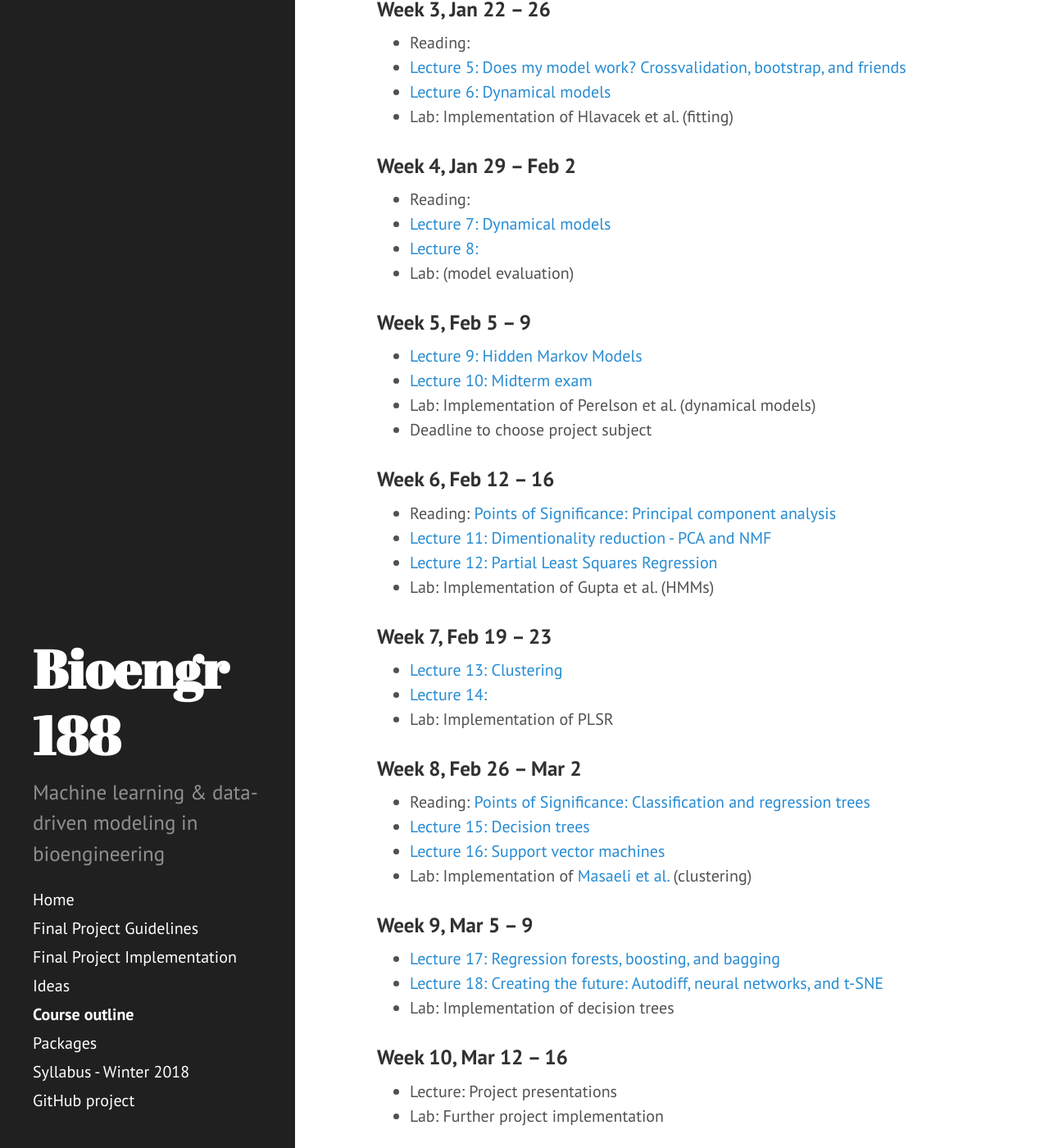
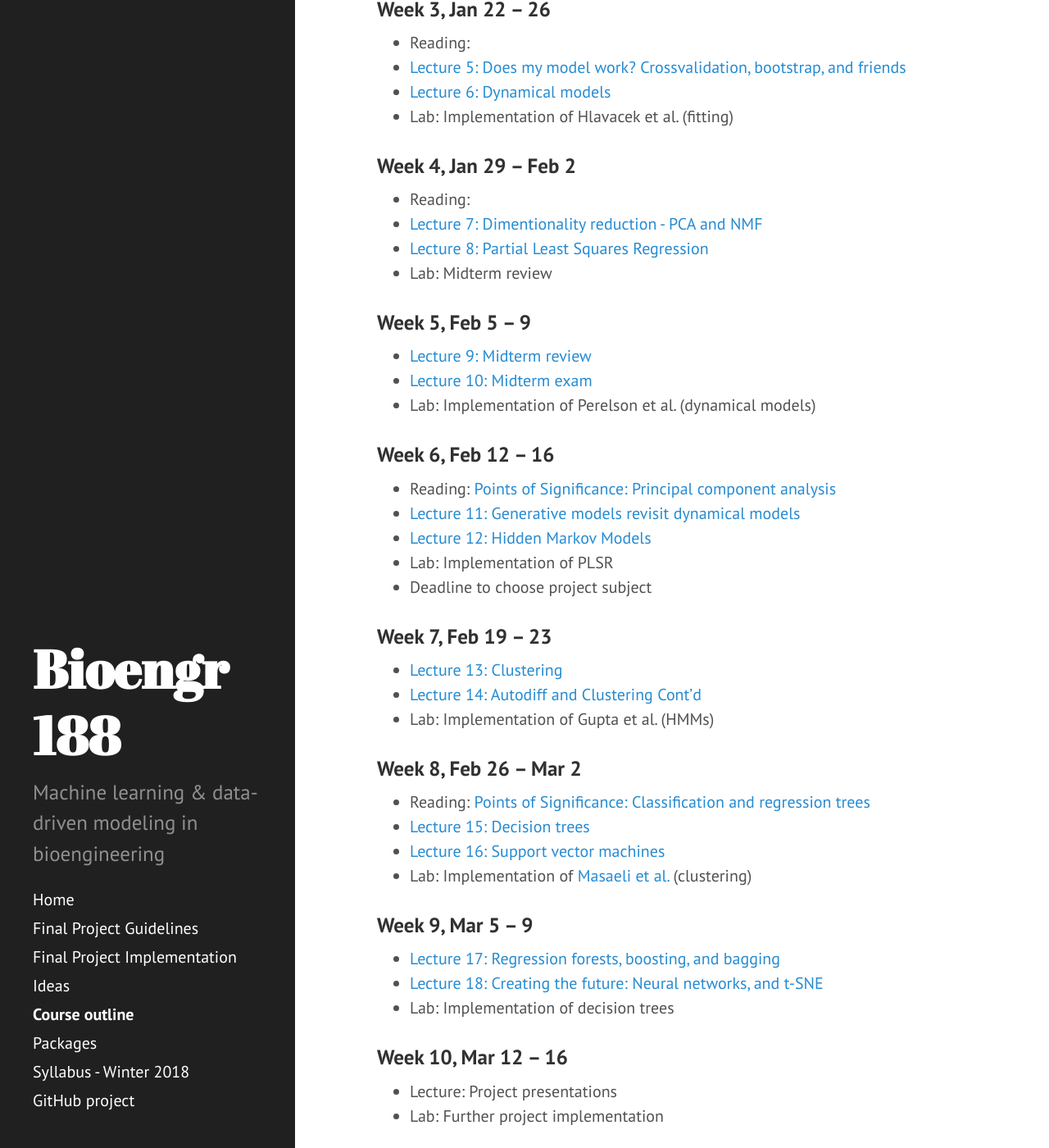
Before and after one commit to adprl14/bioe-ml-winter2018, a Jekyll site: the page built from outline.md, in a window 1280 px wide and 1400 px high, scrolled down 577 px. Shown: the whole window at 82% size. Built offline with Jekyll 4.4.1, drawn with Linux system fonts in a browser that asks for light colours.

Commit message:
Update outline.md

```diff
--- a/outline.md
+++ b/outline.md
@@ -31,29 +31,29 @@ layout: page
 ### Week 4, Jan 29 – Feb 2
 
 - Reading:
-- [Lecture 7: Dynamical models](https://bioe-ml-w18.github.io/prog-class/Wk4-Lecture7.pdf)
-- [Lecture 8: ](https://bioe-ml-w18.github.io/prog-class/Wk4-Lecture8.pdf)
-- Lab: (model evaluation)
+- [Lecture 7: Dimentionality reduction - PCA and NMF](https://bioe-ml-w18.github.io/prog-class/Wk4-Lecture7.pdf)
+- [Lecture 8: Partial Least Squares Regression](https://bioe-ml-w18.github.io/prog-class/Wk4-Lecture8.pdf)
+- Lab: Midterm review
 
 ### Week 5, Feb 5 – 9
 
-- [Lecture 9: Hidden Markov Models](https://bioe-ml-w18.github.io/prog-class/Wk5-Lecture09.pdf)
+- [Lecture 9: Midterm review](https://bioe-ml-w18.github.io/prog-class/Wk5-Lecture09.pdf)
 - [Lecture 10: Midterm exam](https://bioe-ml-w18.github.io/prog-class/Wk5-Lecture10.pdf)
 - Lab: Implementation of Perelson et al. (dynamical models)
-- Deadline to choose project subject
 
 ### Week 6, Feb 12 – 16
 
 - Reading: [Points of Significance: Principal component analysis](https://www.nature.com/nmeth/journal/v14/n7/full/nmeth.4346.html)
-- [Lecture 11: Dimentionality reduction - PCA and NMF](https://bioe-ml-w18.github.io/prog-class/Wk6-Lecture11.pdf)
-- [Lecture 12: Partial Least Squares Regression](https://bioe-ml-w18.github.io/prog-class/Wk6-Lecture12.pdf)
-- Lab: Implementation of Gupta et al. (HMMs)
+- [Lecture 11: Generative models revisit dynamical models](https://bioe-ml-w18.github.io/prog-class/Wk6-Lecture11.pdf)
+- [Lecture 12: Hidden Markov Models](https://bioe-ml-w18.github.io/prog-class/Wk6-Lecture12.pdf)
+- Lab: Implementation of PLSR
+- Deadline to choose project subject
 
 ### Week 7, Feb 19 – 23
 
 - [Lecture 13: Clustering](https://bioe-ml-w18.github.io/prog-class/Wk7-Lecture13.pdf)
-- [Lecture 14: ](https://bioe-ml-w18.github.io/prog-class/Wk7-Lecture14.pdf)
-- Lab: Implementation of PLSR
+- [Lecture 14: Autodiff and Clustering Cont'd](https://bioe-ml-w18.github.io/prog-class/Wk7-Lecture14.pdf)
+- Lab: Implementation of Gupta et al. (HMMs)
 
 ### Week 8, Feb 26 – Mar 2
 
```
Also changed, not shown: other parts of outline.md (+1 -1 lines).
